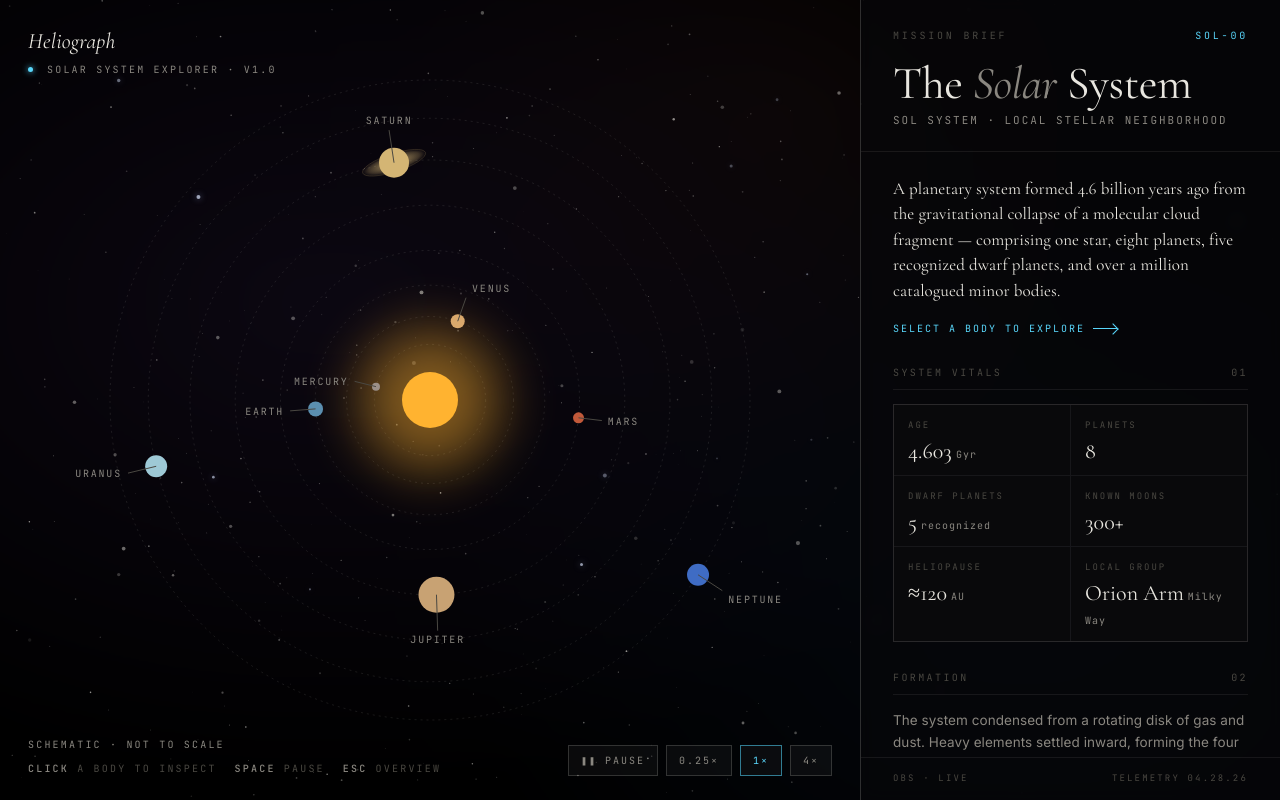
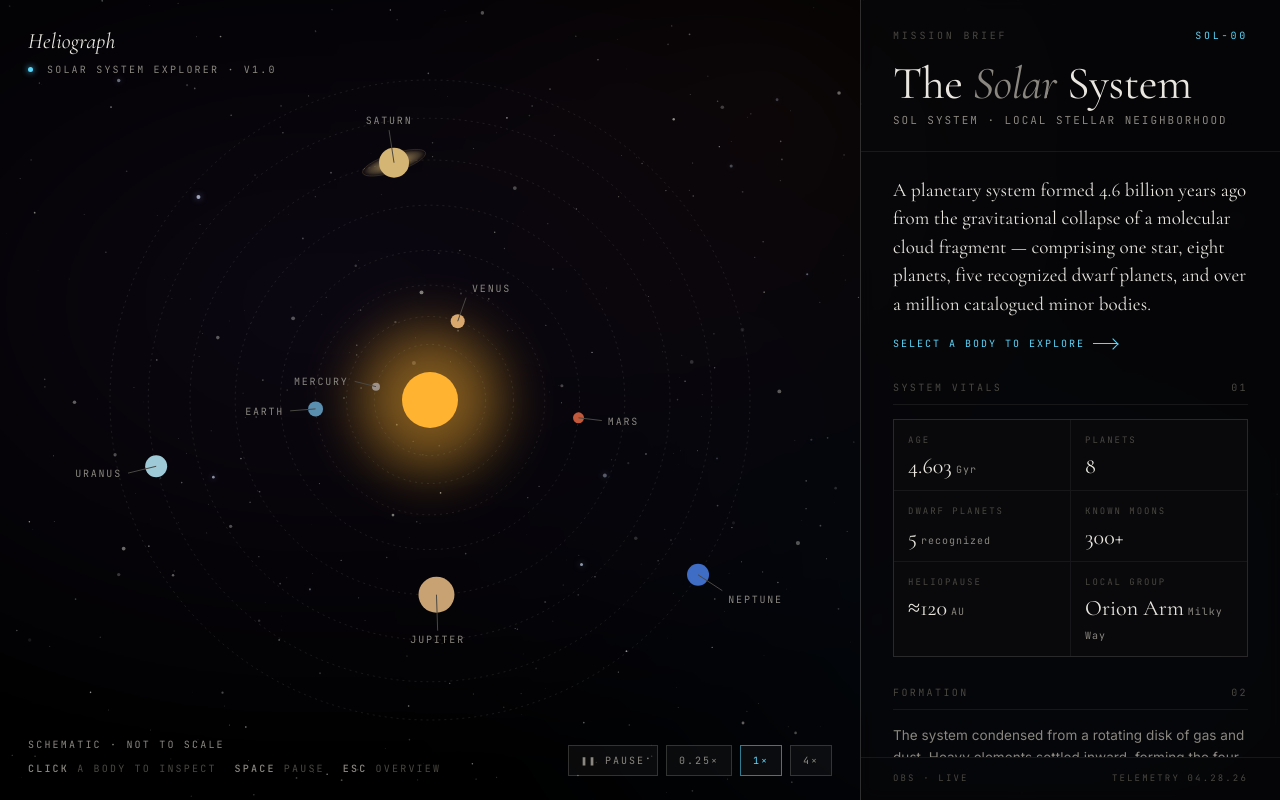
Before and after one commit to Fours/solar-system-explorer, a React (Vite) app: page / in a window 1280 px wide. Built offline with nearby package versions, Linux system fonts and the light colour scheme.

Commit message:
tweaked pane text style

```diff
--- a/src/App.css
+++ b/src/App.css
@@ -317,7 +317,7 @@ body {
 
 .lede {
   font-family: var(--serif);
-  font-size: 17px;
+  font-size: 19px;
   line-height: 1.5;
   color: var(--ink);
   font-weight: 400;
```
